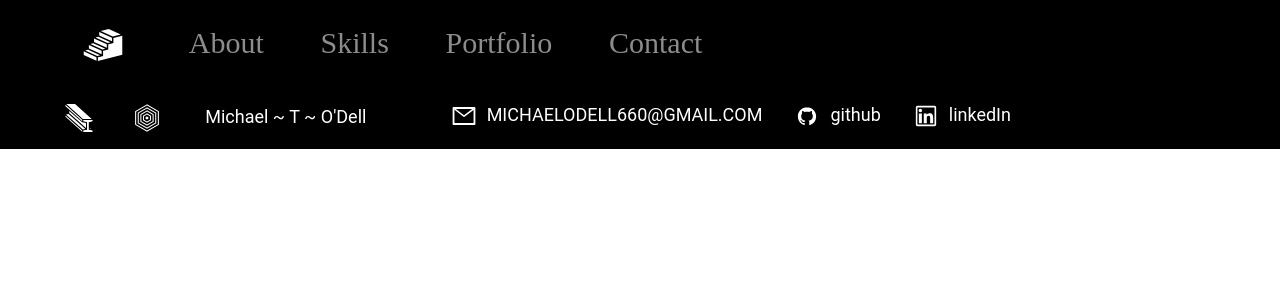
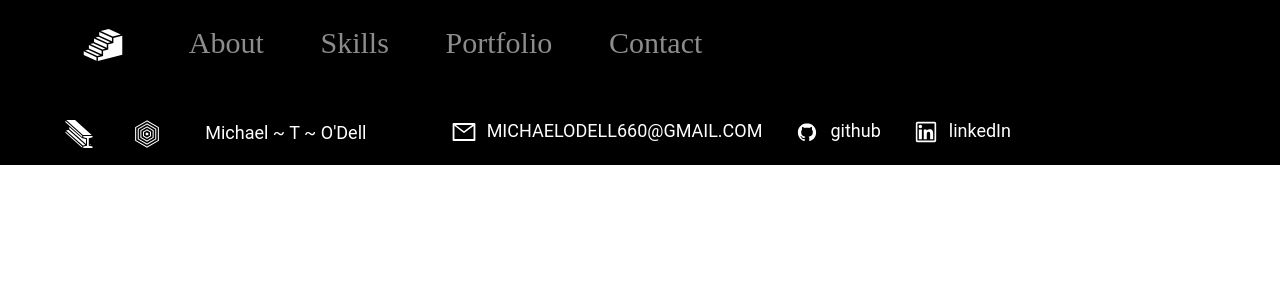
Before and after one commit to MikeOD92/portfolio, a React (Create React App) app: page /contact in a window 1280 px wide. Shown: the top 300 px of the page. Built offline with nearby package versions, Linux system fonts and the light colour scheme.

Commit message:
fixing bugs

```diff
--- a/src/App.css
+++ b/src/App.css
@@ -160,6 +160,7 @@ h4{
 	.aboutLine{
 		margin-top: 10vh;
 	}
+
 }
 
 @media only screen and (max-width: 450px) {
--- a/src/components/Footer.js
+++ b/src/components/Footer.js
@@ -9,7 +9,7 @@ import {Row, Col, Nav} from 'react-bootstrap';
 export default function Footer() {
   return (
     <footer className='py-3' style={{background: "black"}} id="contact">
-      <Row>
+      <Row className='mt-3'>
         <Col xs={12} sm={12} md={3} lg={4} xl={4}>
           <p style={{color: "white", marginLeft: "5vw"}}>
           <IconContext.Provider value={{style: {color: "white", fontSize: "30px", marginRight: '3vw'}}}>
--- a/src/components/Home.js
+++ b/src/components/Home.js
@@ -37,7 +37,7 @@ export default function Home() {
         </Container>
 
       <Container fluid>
-        <Row>
+        <Row id="about">
           <About/>
         </Row>
         <Row>
--- a/src/components/Portfolio.js
+++ b/src/components/Portfolio.js
@@ -10,7 +10,7 @@ export default function Portfolio() {
       <Row className='mt-3'>
         {projectData.map((project)=> {
           return(
-            <Col xs={12} sm={6} md={6} lg={4} xl={3}>
+            <Col xs={12} sm={6} md={6} lg={4} xl={3} key={project.title}>
               <PortfolioCard data={project}/>
             </Col>
           )
--- a/src/components/Portfoliocard.js
+++ b/src/components/Portfoliocard.js
@@ -15,7 +15,7 @@ export default function Portfoliocard(props) {
         <Carousel fade activeIndex={index} onSelect={handleCarousel} className='mb-3'>
               {props.data.img.map(img => {
                 return(
-                  <Carousel.Item interval={8000}>
+                  <Carousel.Item interval={8000} key={img}>
                     <img
                       className='d-block w-100'
                       src={`${img}`}
```
